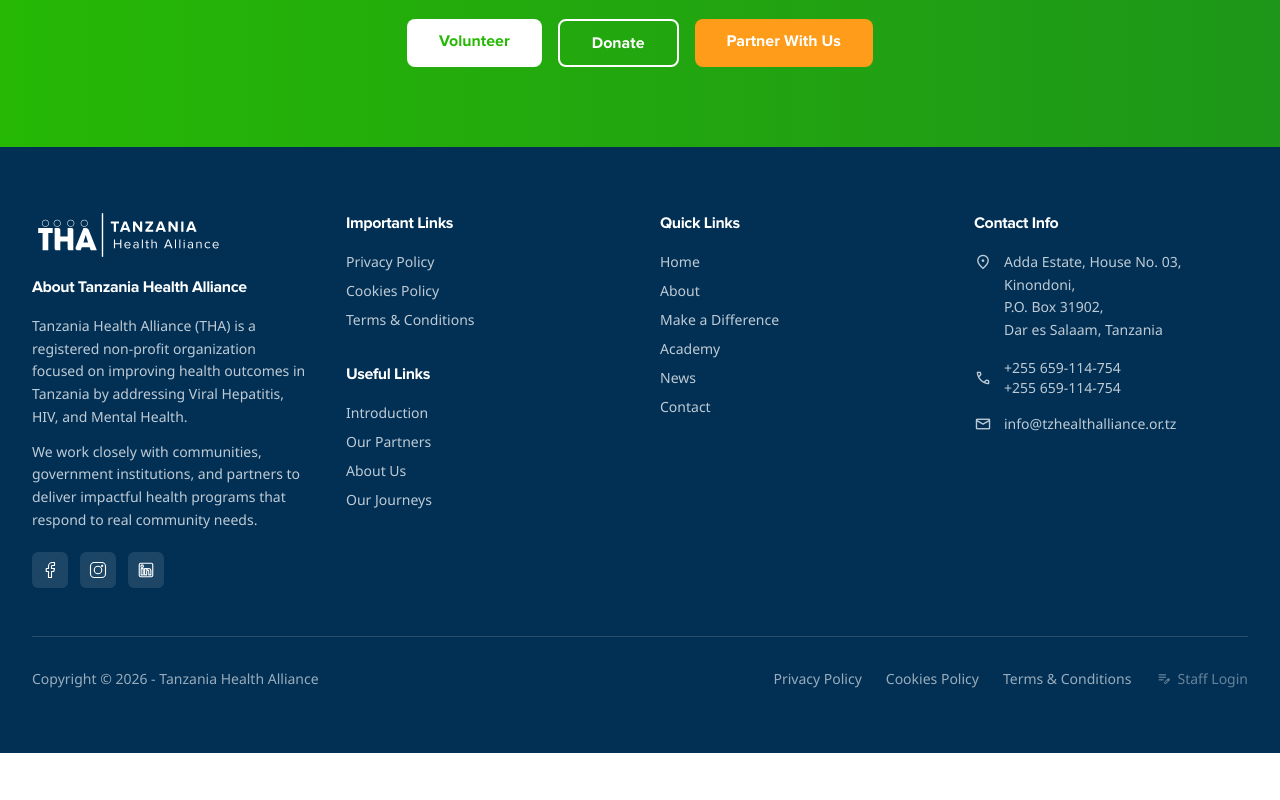
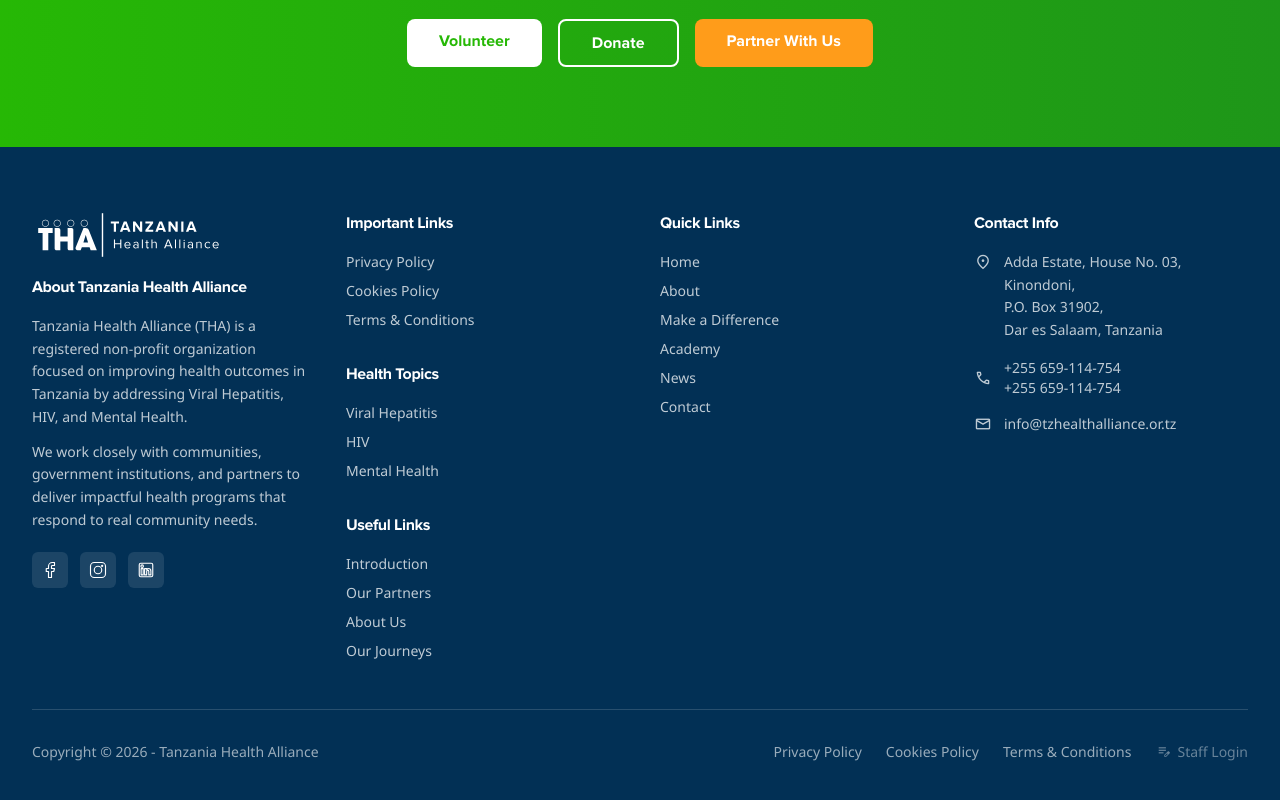
Before and after one commit to zayqu/tha-website, a React (Vite) app: page / in a window 1280 px wide. Shown: the part 5102-5902 px from the top of the page. Before the commit the page ends 5855 px from the top, so only its background shows below. Built offline with nearby package versions, Linux system fonts and the light colour scheme; no server answers; a web font is replaced by a local one.

Commit message:
seo: link health topic hubs sitewide

```diff
--- a/src/components/Footer.jsx
+++ b/src/components/Footer.jsx
@@ -71,6 +71,15 @@ export const Footer = () => {
                 <li><Link to="/privacy" className="text-sm text-white/75 hover:text-secondary transition">Privacy Policy</Link></li>
                 <li><Link to="/cookies" className="text-sm text-white/75 hover:text-secondary transition">Cookies Policy</Link></li>
                 <li><Link to="/terms" className="text-sm text-white/75 hover:text-secondary transition">Terms &amp; Conditions</Link></li>
+              </ul>
+
+              <h4 className="text-base font-bold font-heading tracking-tight mt-8 mb-4 text-white">
+                Health Topics
+              </h4>
+              <ul className="space-y-2">
+                <li><Link to="/health/hepatitis" className="text-sm text-white/75 hover:text-secondary transition">Viral Hepatitis</Link></li>
+                <li><Link to="/health/hiv" className="text-sm text-white/75 hover:text-secondary transition">HIV</Link></li>
+                <li><Link to="/health/mental-health" className="text-sm text-white/75 hover:text-secondary transition">Mental Health</Link></li>
               </ul>
 
               <h4 className="text-base font-bold font-heading tracking-tight mt-8 mb-4 text-white">
```
